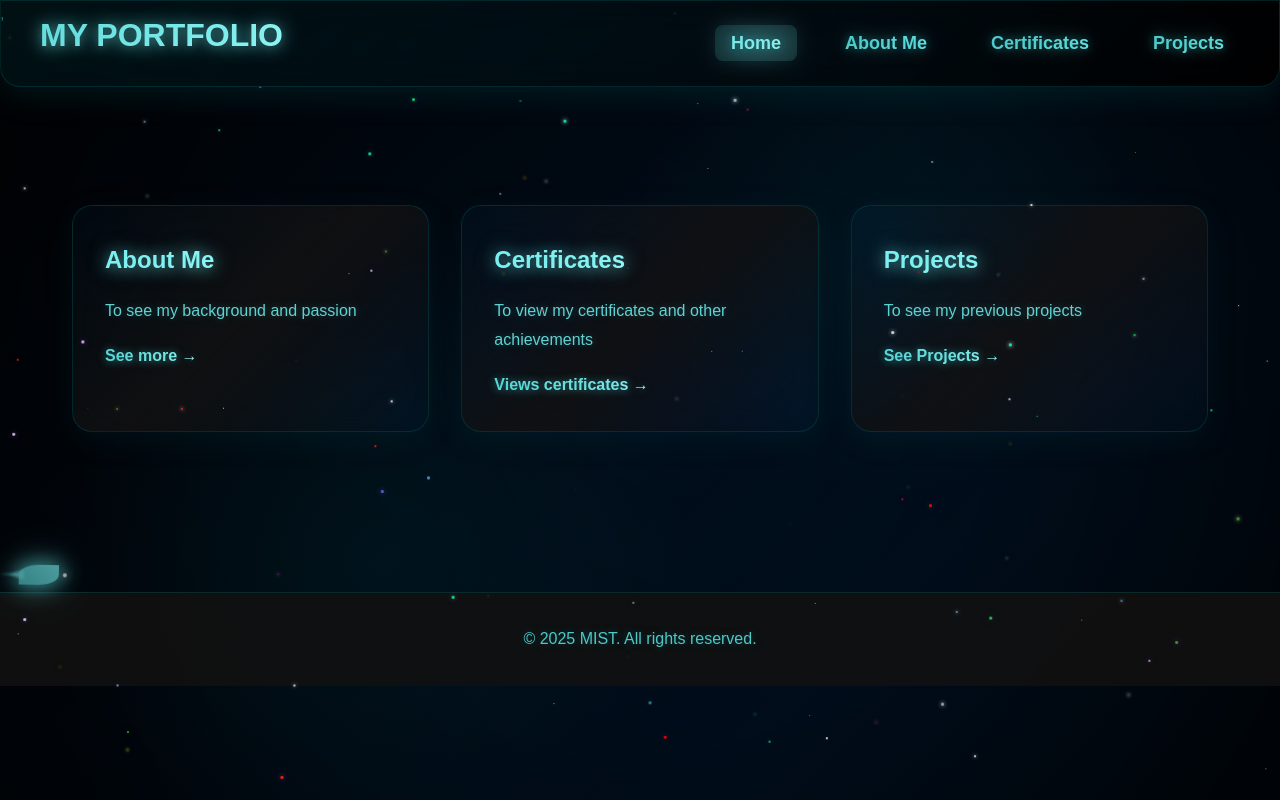
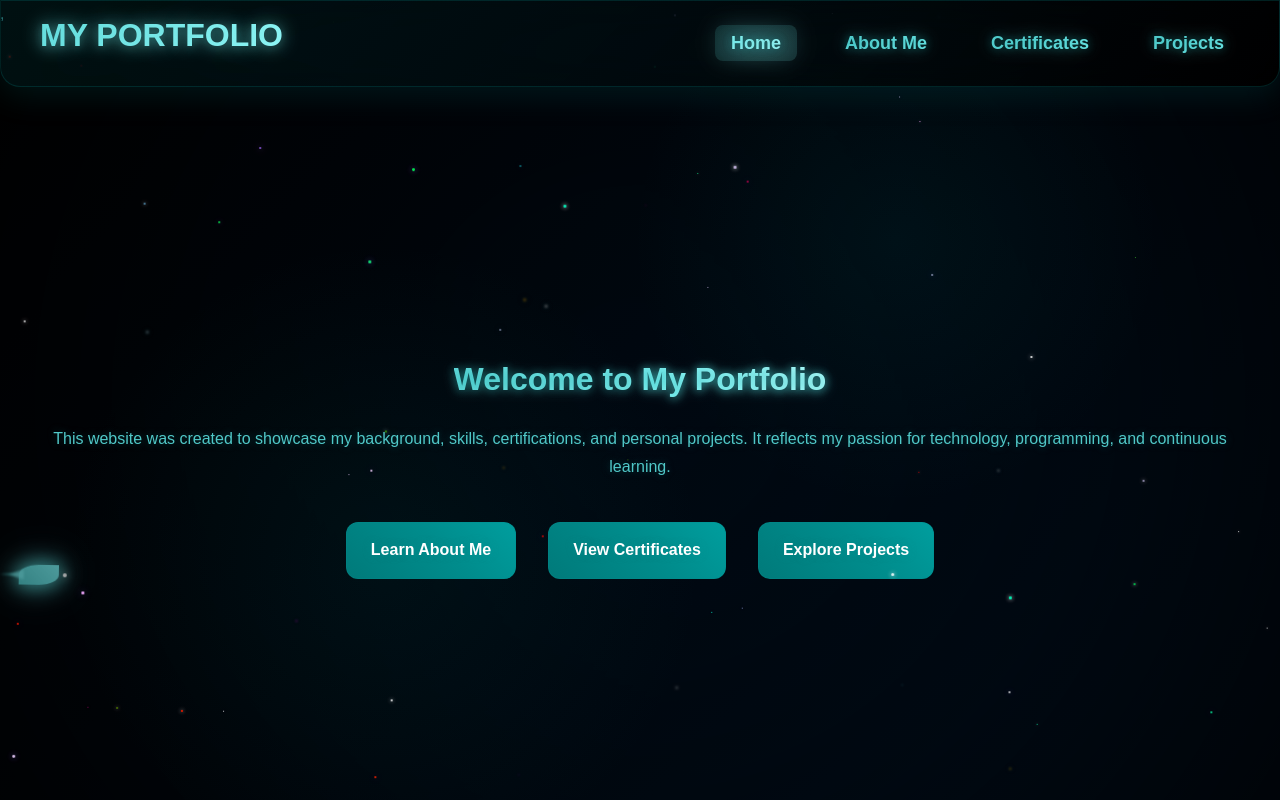
Before and after one commit to phichit-vec/personal_portfolio, a plain HTML site: page index.html in a window 1280 px wide. Shown: the top 800 px of the page. Drawn offline with Linux system fonts and the light colour scheme.

Commit message:
update Index.html

```diff
--- a/index.html
+++ b/index.html
@@ -97,7 +97,15 @@ setTimeout(startSpacecraftAnimation, 2000);
         </nav>
     </header>
     <main>
-
+        <section class="hero">
+            <h2>Welcome to <span>My Portfolio</span></h2>
+            <p>This website was created to showcase my background, skills, certifications, and personal projects. It reflects my passion for technology, programming, and continuous learning.</p>
+            <div class="home-navigation">
+                <a href="about.html" class="btn">Learn About Me</a>
+                <a href="certificates.html" class="btn">View Certificates</a>
+                <a href="projects.html" class="btn">Explore Projects</a>
+            </div>
+        </section>
         <section class="home-preview">
             <div class="preview-grid">
                 <div class="preview-card">
```
